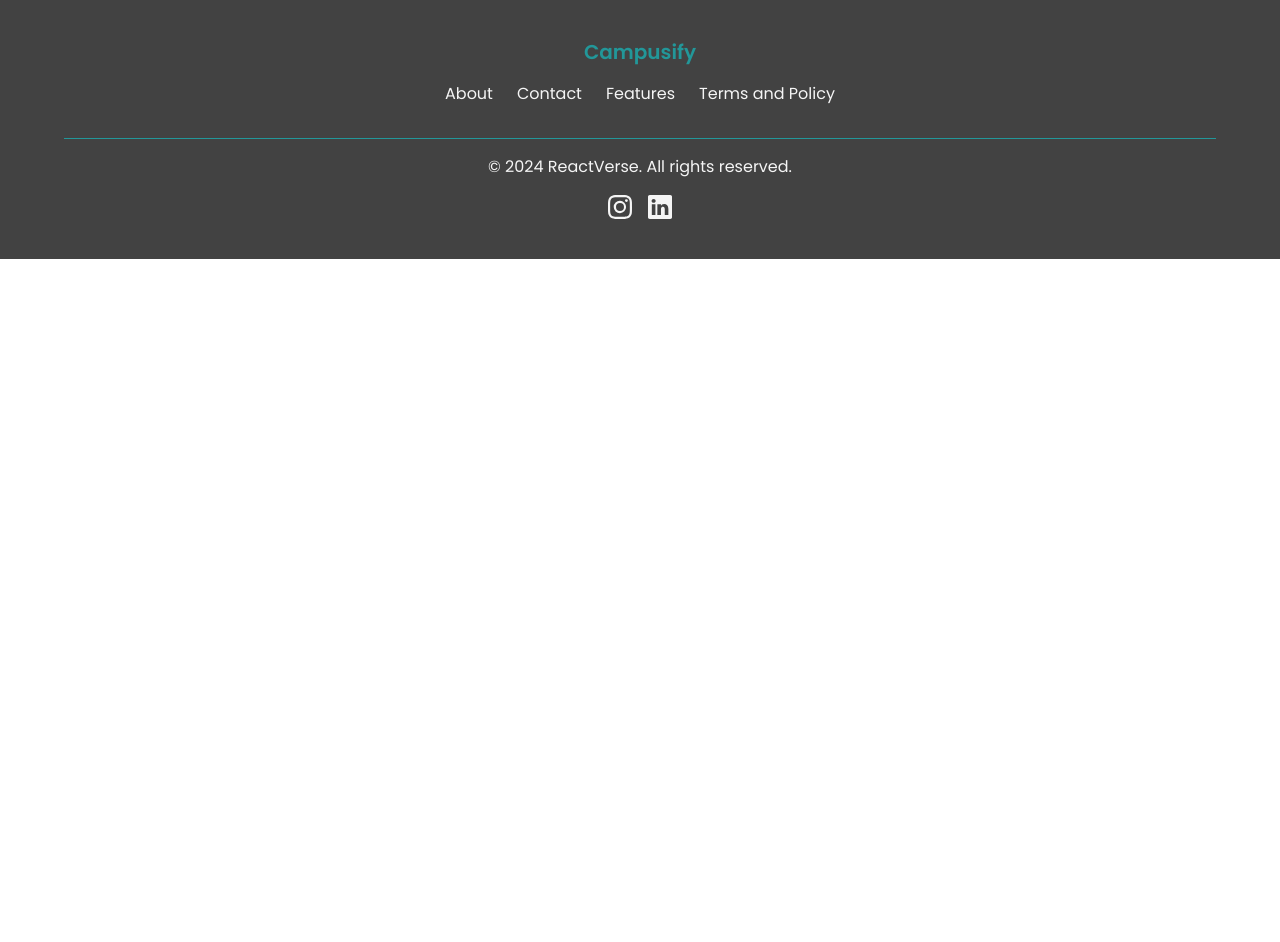
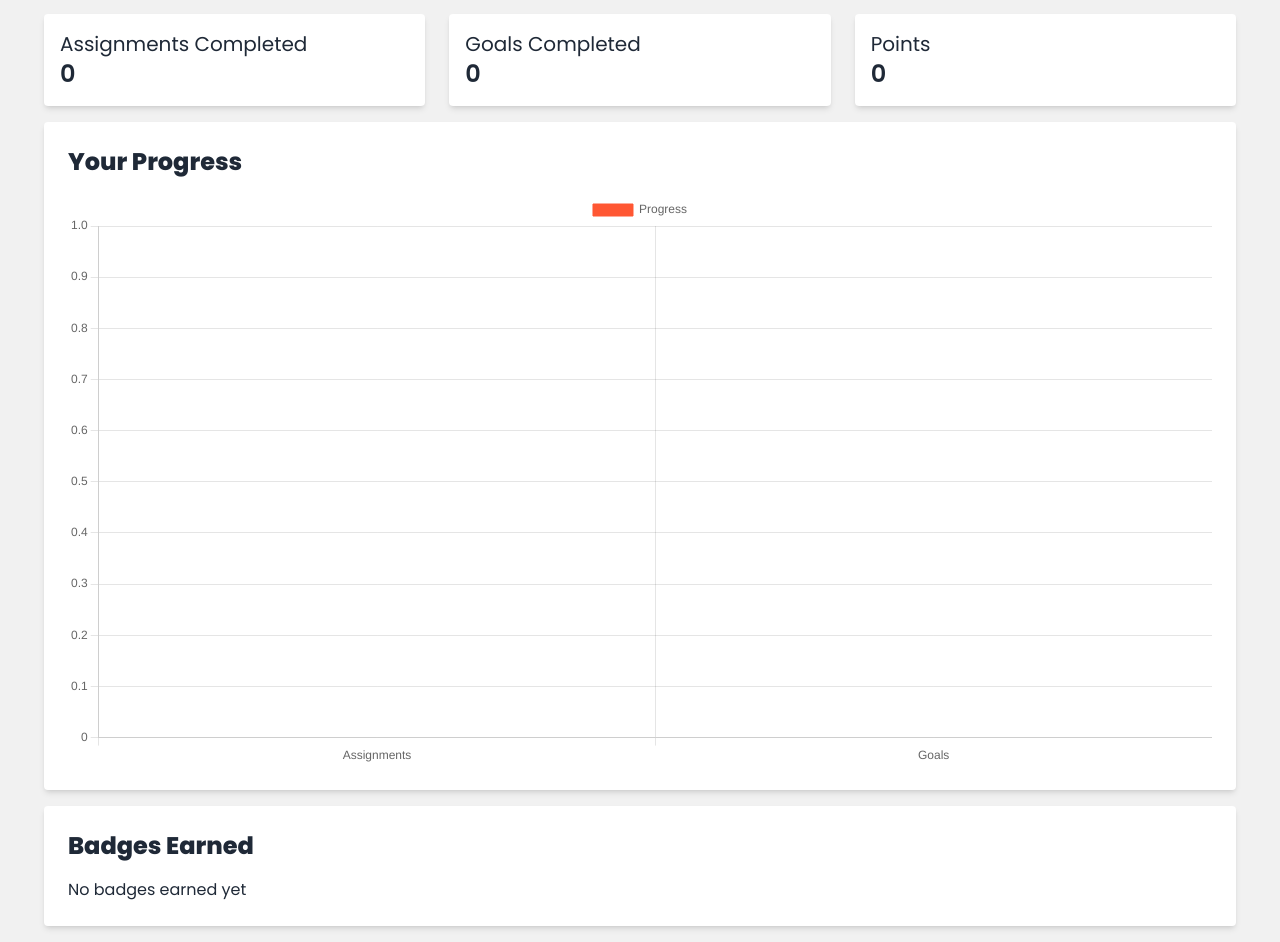
Before and after one commit to BlackCet/AuraTracker, a React (Create React App) app in the folder frontend/: page /analytics in a window 1280 px wide. Shown: the part 150-1092 px from the top of the page. Before the commit the page ends 800 px from the top, so only its background shows below. Built offline with nearby package versions, Linux system fonts and the light colour scheme.

Commit message:
study tracker

```diff
--- a/frontend/package.json
+++ b/frontend/package.json
@@ -12,8 +12,10 @@
     "@testing-library/react": "^13.4.0",
     "@testing-library/user-event": "^13.5.0",
     "axios": "^1.7.7",
+    "chart.js": "^4.4.6",
     "date-fns": "^4.1.0",
     "react": "^18.3.1",
+    "react-chartjs-2": "^5.2.0",
     "react-dom": "^18.3.1",
     "react-hook-form": "^7.53.1",
     "react-router-dom": "^6.27.0",
--- a/frontend/src/App.js
+++ b/frontend/src/App.js
@@ -16,6 +16,7 @@ import Leaderboard from "./pages/Leaderboard";
 import Team from "./pages/Team";
 import Goals from "./pages/AcademicGoals";
 import CourseDetailsPage from "./pages/CourseDetailsPage";
+import Analytics from "./pages/Analytics";
 
 function App() {
   const { user } = useAuthContext()
@@ -37,6 +38,7 @@ function App() {
             <Route path="/leaderboard" element={user ? <Leaderboard/> : <Navigate to="/login" />} />
             <Route path="/about" element={<About />} />
             <Route path="/team" element={<Team />} />
+            <Route path="/analytics" element={<Analytics />} />
             <Route path="/course/:courseId" element={<CourseDetailsPage />} />
             <Route path="/goals" element={user ? <Goals/> : <Navigate to="/login" /> } />
           </Routes>
--- /dev/null
+++ b/frontend/src/pages/Analytics.js
@@ -0,0 +1,104 @@
+// src/components/Analytics.js
+import React, { useEffect, useState } from 'react';
+import { Bar } from 'react-chartjs-2';  // Bar chart import
+import { Chart as ChartJS, CategoryScale, LinearScale, BarElement, Title, Tooltip, Legend } from 'chart.js';
+import { useAuthContext } from '../hooks/useAuthContext';
+
+ChartJS.register(CategoryScale, LinearScale, BarElement, Title, Tooltip, Legend);
+
+const Analytics = () => {
+  const { user } = useAuthContext(); // Get the user from the context
+  const [data, setData] = useState({
+    totalAssignmentsCompleted: 0,
+    totalGoalsCompleted: 0,
+    points: 0,
+    badges: [],
+  });
+
+  // Fetch analytics data for the authenticated user
+  useEffect(() => {
+    const fetchAnalytics = async () => {
+      try {
+        if (user && user.token) {
+          const response = await fetch('/api/user/me', {
+            method: 'GET',
+            headers: {
+              'Authorization': `Bearer ${user.token}`, // Use the user's token from context
+            },
+          });
+          const result = await response.json();
+          setData({
+            totalAssignmentsCompleted: result.assignmentsCompleted,
+            totalGoalsCompleted: result.goalsCompleted,
+            points: result.points,
+            badges: result.badges,
+          });
+        }
+      } catch (error) {
+        console.error('Error fetching analytics data:', error);
+      }
+    };
+
+    if (user) {
+      fetchAnalytics();
+    }
+  }, [user]);
+
+  // Bar chart data with only Assignments and Goals
+  const chartData = {
+    labels: ['Assignments', 'Goals'], // Only two categories
+    datasets: [
+      {
+        label: 'Progress', // Label for the bars
+        data: [data.totalAssignmentsCompleted, data.totalGoalsCompleted], // Y-values (user's data)
+        backgroundColor: ['#FF5733', '#33FF57'], // Color of the bars
+        borderColor: ['#FF5733', '#33FF57'], // Border color for bars
+        borderWidth: 1, // Border thickness
+      },
+    ],
+  };
+
+  return (
+    <div className="p-6 space-y-4">
+      <h1 className="text-3xl font-bold">Study Tracker Analytics</h1>
+
+      {/* Displaying Key Metrics */}
+      <div className="grid grid-cols-3 gap-6">
+        <div className="bg-white p-4 rounded shadow-md">
+          <h3 className="text-xl">Assignments Completed</h3>
+          <p className="text-2xl font-semibold">{data.totalAssignmentsCompleted}</p>
+        </div>
+        <div className="bg-white p-4 rounded shadow-md">
+          <h3 className="text-xl">Goals Completed</h3>
+          <p className="text-2xl font-semibold">{data.totalGoalsCompleted}</p>
+        </div>
+        <div className="bg-white p-4 rounded shadow-md">
+          <h3 className="text-xl">Points</h3>
+          <p className="text-2xl font-semibold">{data.points}</p>
+        </div>
+      </div>
+
+      {/* Bar Chart Visualization */}
+      <div className="bg-white p-6 rounded shadow-md">
+        <h2 className="text-2xl font-bold mb-4">Your Progress</h2>
+        <Bar data={chartData} />
+      </div>
+
+      {/* Displaying Badges */}
+      <div className="bg-white p-6 rounded shadow-md">
+        <h3 className="text-2xl font-bold">Badges Earned</h3>
+        <ul className="mt-4">
+          {data.badges.length > 0 ? (
+            data.badges.map((badge, index) => (
+              <li key={index} className="text-lg">{badge}</li>
+            ))
+          ) : (
+            <p>No badges earned yet</p>
+          )}
+        </ul>
+      </div>
+    </div>
+  );
+};
+
+export default Analytics;
--- a/frontend/src/pages/CourseDetailsPage.js
+++ b/frontend/src/pages/CourseDetailsPage.js
@@ -93,13 +93,14 @@ const CourseDetail = () => {
 
 
     return (
-        <div className="max-w-3xl mx-auto p-4">
-            <h2 className="text-2xl font-bold mb-4">Course Materials</h2>
+        <div className="max-w-6xl mx-auto p-4 flex flex-col md:flex-row">
+
 
             {loading && <div className="text-center">Loading...</div>} {/* Loading Spinner */}
 
             {/* Materials List */}
-            <div className="mb-6">
+            <div className="flex-1 md:mr-4">
+                <h2 className="text-2xl font-bold mb-4">Course Materials</h2>
                 {materials.map((material) => (
                     <div key={material._id} className="mb-4 p-4 border rounded-lg bg-gray-100">
                         <h4 className="font-semibold">{material.title}</h4>
@@ -126,7 +127,7 @@ const CourseDetail = () => {
                         type="text"
                         value={title}
                         onChange={(e) => setTitle(e.target.value)}
-                        className="w-full p-2 border rounded"
+                        className="w-full p-2 border rounded bg-white"
                         required
                     />
                 </div>
@@ -135,7 +136,7 @@ const CourseDetail = () => {
                     <textarea
                         value={description}
                         onChange={(e) => setDescription(e.target.value)}
-                        className="w-full p-2 border rounded"
+                        className="w-full p-2 border rounded bg-white"
                         required
                     />
                 </div>
--- a/frontend/src/pages/Dashboard.js
+++ b/frontend/src/pages/Dashboard.js
@@ -9,8 +9,8 @@ const Dashboard = () => {
             <div className="card-container">
                 <div className="card">
                     <Link to="/course">
-                        <h3>Courses</h3>
-                        <p>See all your courses here</p>
+                        <h3>Course materials</h3>
+                        <p>See all your courses material here</p>
                     </Link>
                 </div>
                 <div className="card">
```
Also changed, not shown: 2 other files (tests, documents, lock files or other folders).
